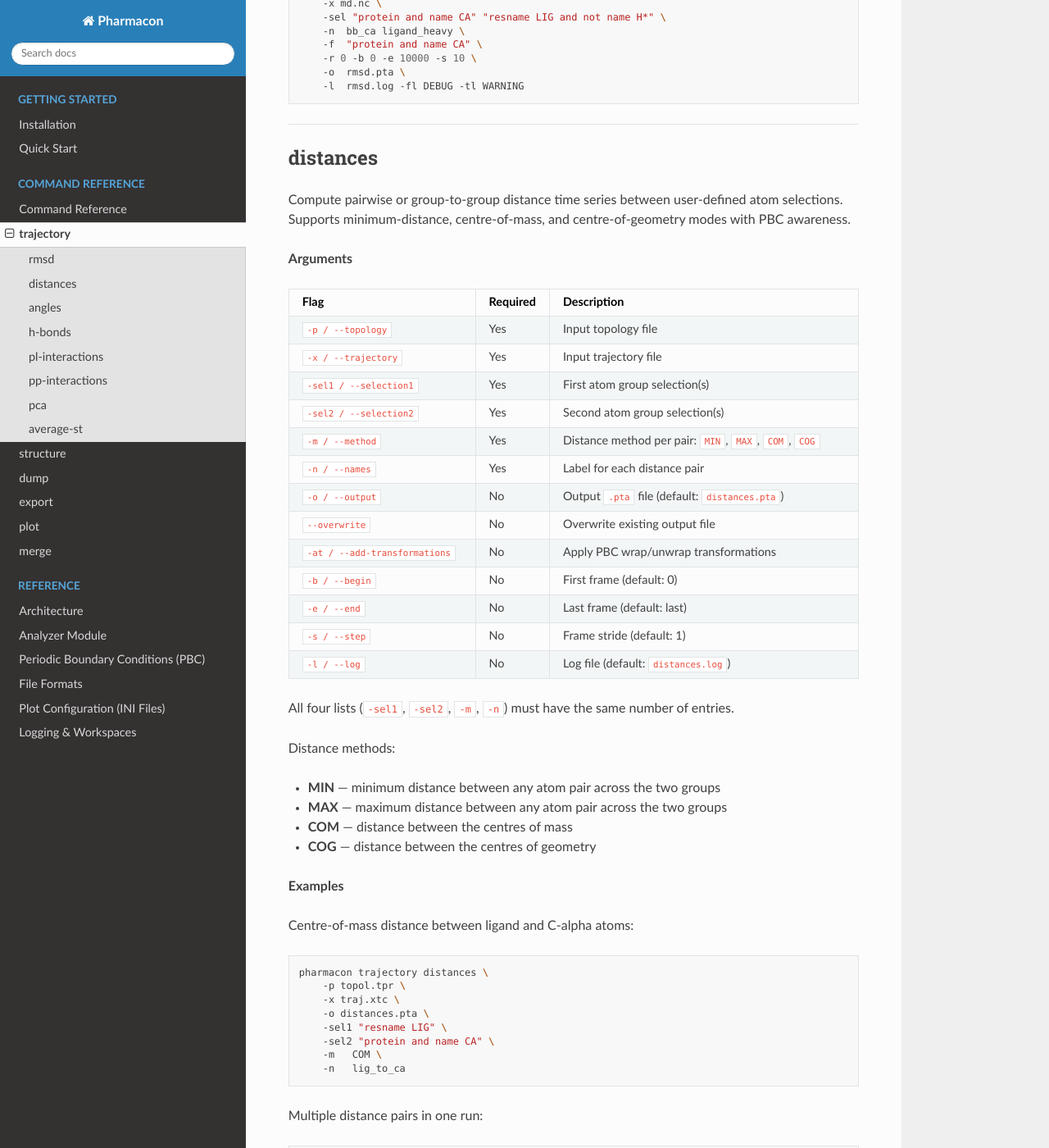
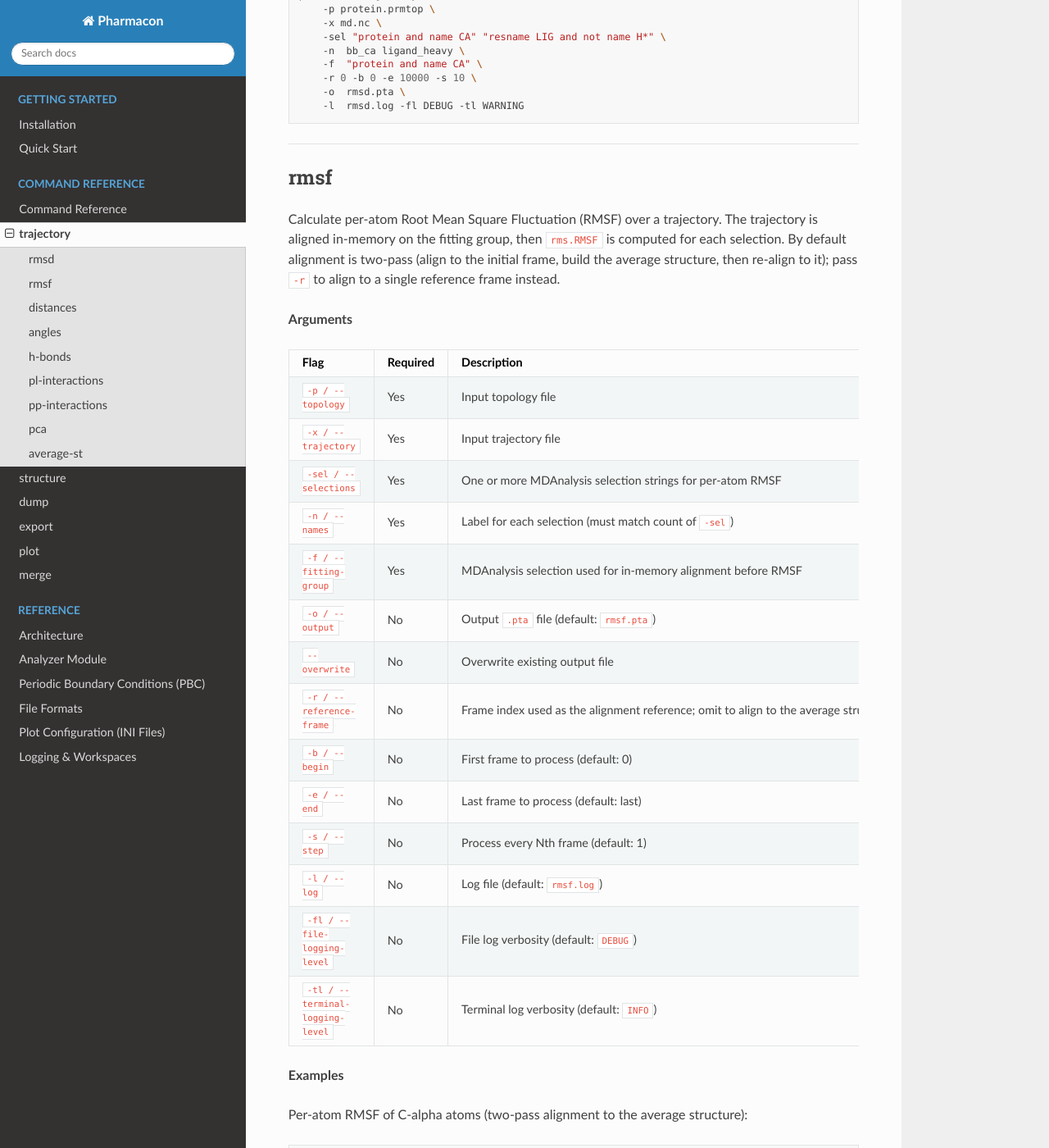
Before and after one commit to k-georgiou/pharmacon, a Sphinx documentation site: the page built from docs/source/commands/trajectory.rst, in a window 1280 px wide and 1400 px high, scrolled down 2213 px. Shown: the whole window at 82% size. Built offline with Sphinx 7.4.7 and the Read the Docs theme 3.1.0, drawn with Linux system fonts in a browser that asks for light colours; some of the changed text lies outside the part shown.

Commit message:
Fix README/docs inconsistencies and polish README header

```diff
--- a/docs/source/commands/trajectory.rst
+++ b/docs/source/commands/trajectory.rst
@@ -125,6 +125,97 @@
        -r 0 -b 0 -e 10000 -s 10 \
        -o  rmsd.pta \
        -l  rmsd.log -fl DEBUG -tl WARNING
+
+----
+
+rmsf
+----
+
+Calculate per-atom Root Mean Square Fluctuation (RMSF) over a trajectory.
+The trajectory is aligned in-memory on the fitting group, then ``rms.RMSF``
+is computed for each selection.  By default alignment is two-pass (align to
+the initial frame, build the average structure, then re-align to it); pass
+``-r`` to align to a single reference frame instead.
+
+**Arguments**
+
+.. list-table::
+   :header-rows: 1
+   :widths: 35 10 55
+
+   * - Flag
+     - Required
+     - Description
+   * - ``-p / --topology``
+     - Yes
+     - Input topology file
+   * - ``-x / --trajectory``
+     - Yes
+     - Input trajectory file
+   * - ``-sel / --selections``
+     - Yes
+     - One or more MDAnalysis selection strings for per-atom RMSF
+   * - ``-n / --names``
+     - Yes
+     - Label for each selection (must match count of ``-sel``)
+   * - ``-f / --fitting-group``
+     - Yes
+     - MDAnalysis selection used for in-memory alignment before RMSF
+   * - ``-o / --output``
+     - No
+     - Output ``.pta`` file (default: ``rmsf.pta``)
+   * - ``--overwrite``
+     - No
+     - Overwrite existing output file
+   * - ``-r / --reference-frame``
+     - No
+     - Frame index used as the alignment reference; omit to align to the
+       average structure (two-pass, recommended)
+   * - ``-b / --begin``
+     - No
+     - First frame to process (default: 0)
+   * - ``-e / --end``
+     - No
+     - Last frame to process (default: last)
+   * - ``-s / --step``
+     - No
+     - Process every Nth frame (default: 1)
+   * - ``-l / --log``
+     - No
+     - Log file (default: ``rmsf.log``)
+   * - ``-fl / --file-logging-level``
+     - No
+     - File log verbosity (default: ``DEBUG``)
+   * - ``-tl / --terminal-logging-level``
+     - No
+     - Terminal log verbosity (default: ``INFO``)
+
+**Examples**
+
+Per-atom RMSF of C-alpha atoms (two-pass alignment to the average structure):
+
+.. code-block:: bash
+
+   pharmacon trajectory rmsf \
+       -p topol.tpr \
+       -x traj.xtc \
+       -o rmsf.pta \
+       -sel "protein and name CA" \
+       -f  "protein and name CA" \
+       -n  calpha
+
+Multiple selections aligned to a single reference frame:
+
+.. code-block:: bash
+
+   pharmacon trajectory rmsf \
+       -p topol.tpr \
+       -x traj.xtc \
+       -o rmsf.pta \
+       -sel "protein and name CA" "backbone" \
+       -f  "protein and name CA" \
+       -n  calpha bb \
+       -r 0
 
 ----
 
--- a/docs/source/index.rst
+++ b/docs/source/index.rst
@@ -22,14 +22,14 @@
    * - **Python**
      - ≥ 3.12
    * - **Manuscript**
-     - `Nature Scientific Data (2023) <https://www.nature.com/articles/s41597-023-00972-3>`_
+     - *Journal of Chemical Information and Modeling* (2026) — DOI pending
 
 .. note::
 
    If you use Pharmacon in your research, please cite:
 
-   Georgiou, K. *Pharmacon: a unified command-line suite for molecular-dynamics
-   trajectory and structure analysis.* Nature Scientific Data (2023).
+   Georgiou, K. *Pharmacon: A Molecular Dynamics Simulation Analysis Toolkit.*
+   Journal of Chemical Information and Modeling (2026).
    DOI: ``[TO BE UPDATED]``
 
 ----
```
Also changed, not shown: other parts of docs/source/commands/trajectory.rst (+1 -1 lines), README.md (+44 -21 lines), docs/source/analyzer.rst (+16 -0 lines), 1 other file.
